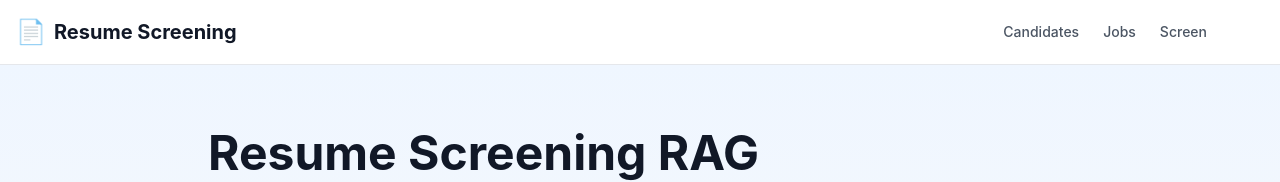
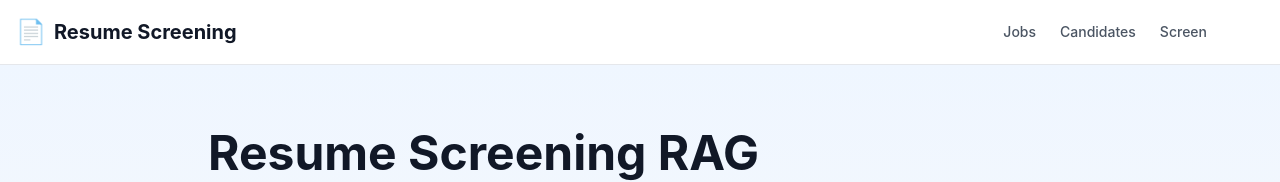
Before and after one commit to NisargChokshi45/rag-demo, a Next.js app: page / in a window 1280 px wide. Shown: the top 182 px of the page. Built offline with nearby package versions, Linux system fonts and the light colour scheme.

Commit message:
Fixes navigation layout

```diff
--- a/app/layout.tsx
+++ b/app/layout.tsx
@@ -29,16 +29,16 @@ export default function RootLayout({
             </Link>
             <nav className="flex flex-wrap justify-center gap-4 sm:gap-6 items-center">
               <Link
+                href="/jobs"
+                className="text-gray-600 hover:text-gray-900 font-medium text-sm"
+              >
+                Jobs
+              </Link>
+              <Link
                 href="/candidates"
                 className="text-gray-600 hover:text-gray-900 font-medium text-sm"
               >
                 Candidates
-              </Link>
-              <Link
-                href="/jobs"
-                className="text-gray-600 hover:text-gray-900 font-medium text-sm"
-              >
-                Jobs
               </Link>
               <Link
                 href="/screen"
```
